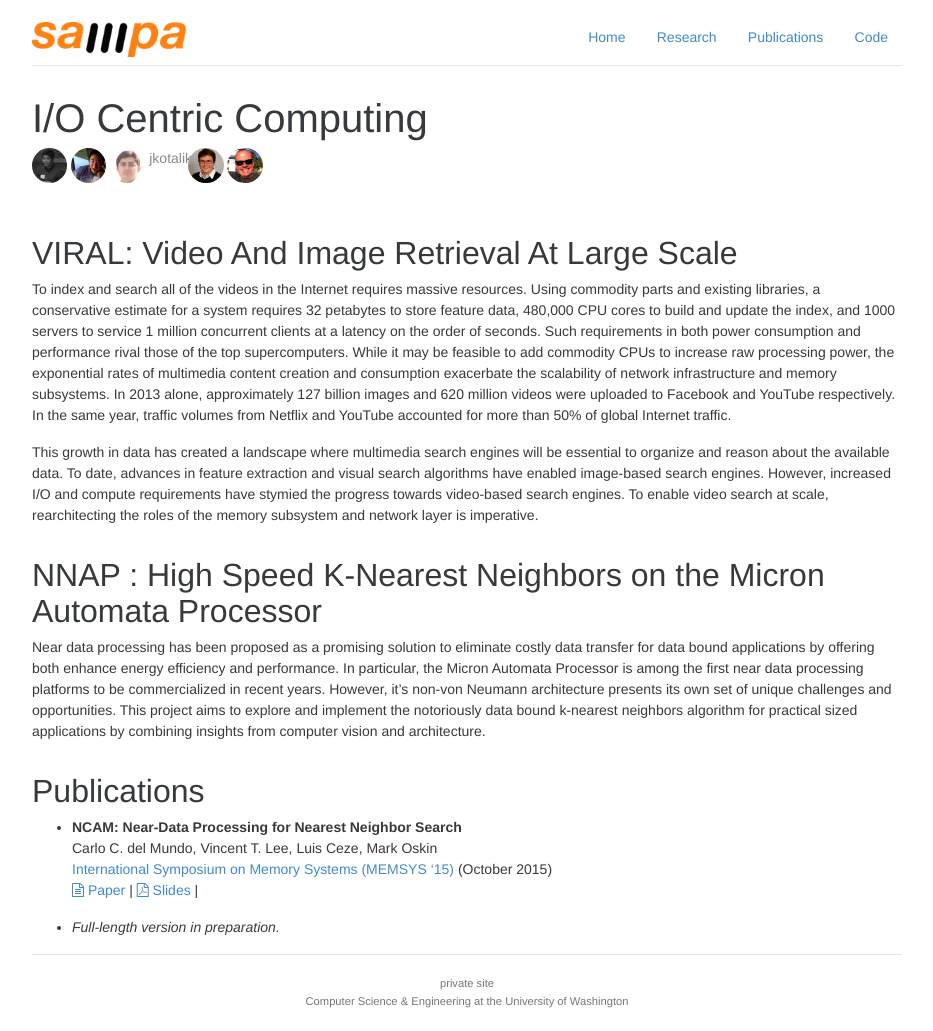
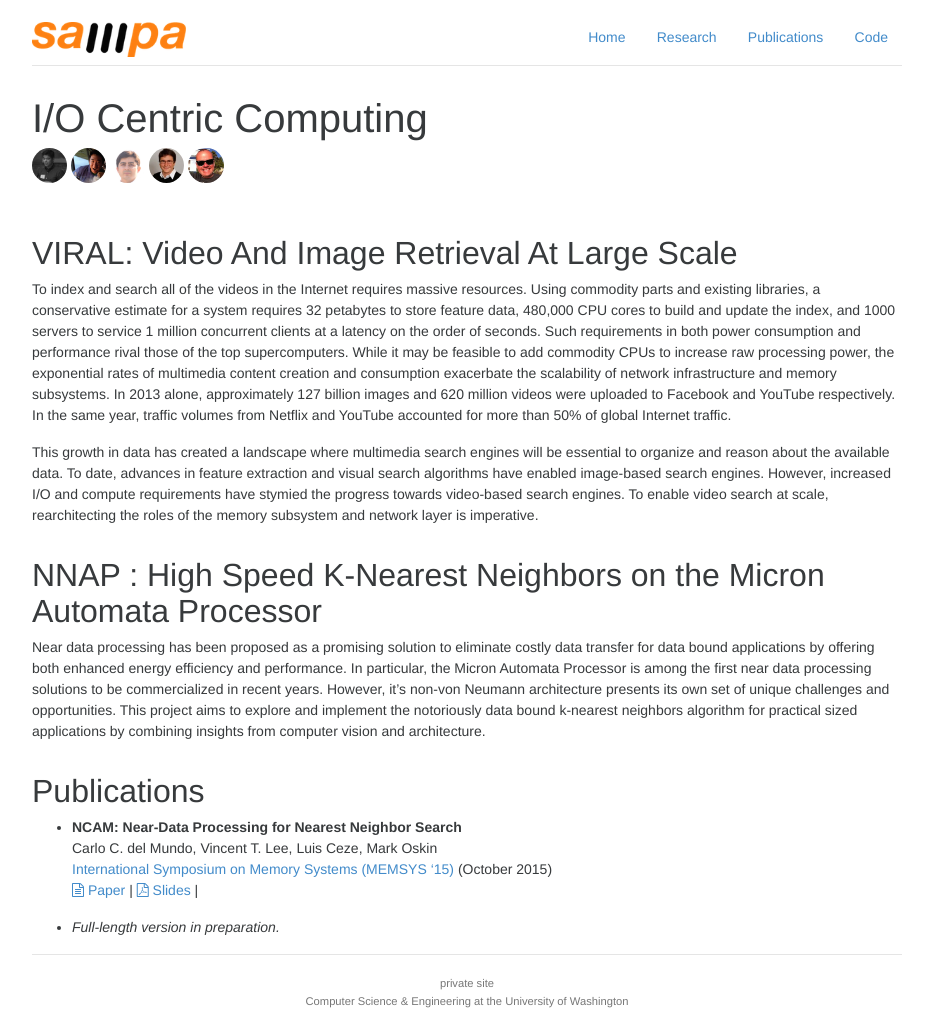
Before and after one commit to uwsampa/sampa-public, a Jekyll site: the page built from _projects/io_centric_computing.md, in a window 1280 px wide. Shown: the whole page, without its empty margins (173-1106 px from the left). Built offline with Jekyll 4.4.1, drawn with Linux system fonts in a browser that asks for light colours; nearby versions of some CDN libraries; Markdown is read by kramdown in place of the engine named in the settings.

Commit message:
Nuke typo

```diff
--- a/_projects/io_centric_computing.md
+++ b/_projects/io_centric_computing.md
@@ -7,7 +7,6 @@ people:
   - cdel
   - vlee2
   - armin
-  - jkotalik
   - luisceze
   - oskin
 
@@ -29,7 +28,7 @@ This growth in data has created a landscape where multimedia search engines will
 
 ## NNAP : High Speed K-Nearest Neighbors on the Micron Automata Processor
 
-Near data processing has been proposed as a promising solution to eliminate costly data transfer for data bound applications by offering both enhance energy efficiency and performance. In particular, the Micron Automata Processor is among the first near data processing platforms to be commercialized in recent years. However, it's non-von Neumann architecture presents its own set of unique challenges and opportunities. This project aims to explore and implement the notoriously data bound k-nearest neighbors algorithm for practical sized applications by combining insights from computer vision and architecture.
+Near data processing has been proposed as a promising solution to eliminate costly data transfer for data bound applications by offering both enhanced energy efficiency and performance. In particular, the Micron Automata Processor is among the first near data processing solutions to be commercialized in recent years. However, it's non-von Neumann architecture presents its own set of unique challenges and opportunities. This project aims to explore and implement the notoriously data bound k-nearest neighbors algorithm for practical sized applications by combining insights from computer vision and architecture.
 
 ## Publications
 
```
